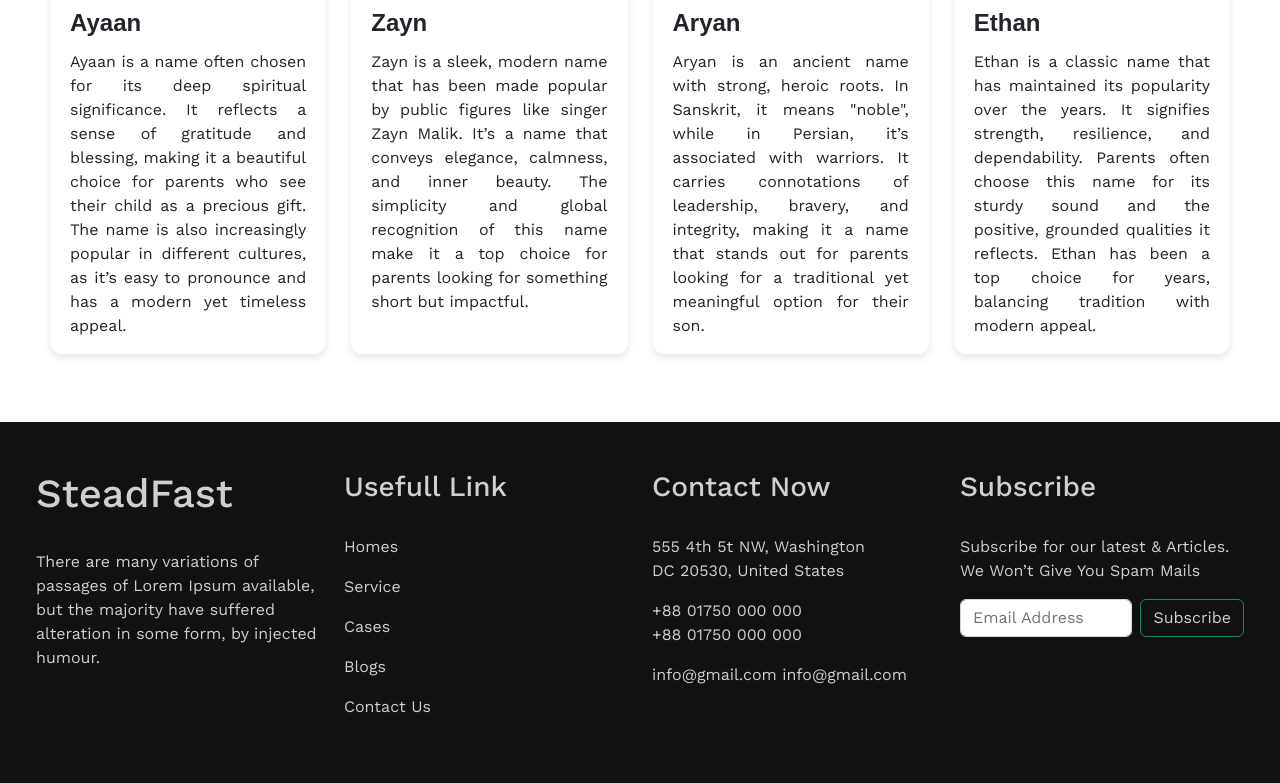
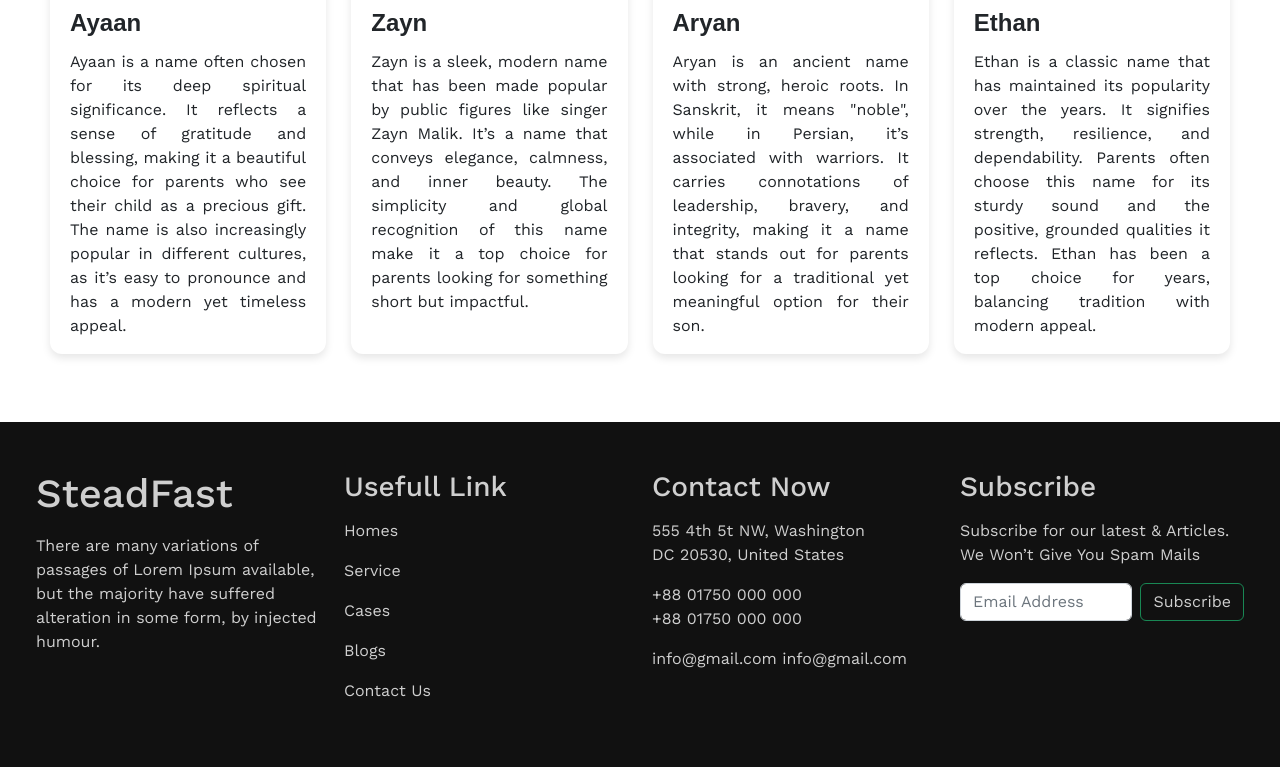
Before and after one commit to Rimon0000/SteadFast-One, a plain HTML site: page index.html in a window 1280 px wide. Shown: the part 1040-1823 px from the top of the page. Drawn offline with nearby package versions, Linux system fonts and the light colour scheme.

Commit message:
up to date

```diff
--- a/index.html
+++ b/index.html
@@ -102,12 +102,12 @@
         <footer class="mt-5 footer-bg">
             <div class="row pt-5  mx-4 pb-5">
               <div class="col-md-3 ">
-                <!-- <img class="pb-4 " src="" alt=""> -->
-                 <h1 class="pb-4 footer-text-bg">SteadFast</h1>
+                <!-- <img class="pb-2 " src="" alt=""> -->
+                 <h1 class="pb-2 footer-text-bg">SteadFast</h1>
                 <p class="para-font footer-text-bg">There are many variations of passages of Lorem Ipsum available, but the majority have suffered alteration in some form, by injected humour.</p>
               </div>
               <div class="col-md-3 ">
-                <h3 class="title-fonts pb-4 footer-text-bg">Usefull Link</h3>
+                <h3 class="title-fonts pb-2 footer-text-bg">Usefull Link</h3>
                 <div class="para-font footer-text-bg">
                   <p>Homes</p>
                   <p>Service</p>
@@ -117,7 +117,7 @@
                 </div>
               </div>
               <div class="col-md-3 ">
-                <h3 class="title-fonts pb-4 footer-text-bg">Contact Now</h3>
+                <h3 class="title-fonts pb-2 footer-text-bg">Contact Now</h3>
                 <div class="footer-text-bg para-font">
                   <p >555 4th 5t NW, Washington <br>
                     DC 20530, United States</p>
@@ -128,7 +128,7 @@
                 </div>
               </div>
               <div class="col-md-3">
-                <h3 class="title-fonts pb-4 footer-text-bg ">Subscribe</h3>
+                <h3 class="title-fonts pb-2 footer-text-bg ">Subscribe</h3>
                 <p class="para-font footer-text-bg">Subscribe for our latest & Articles.
                 We Won’t Give You Spam Mails</p>
                 <form class="d-flex" role="search">
```
